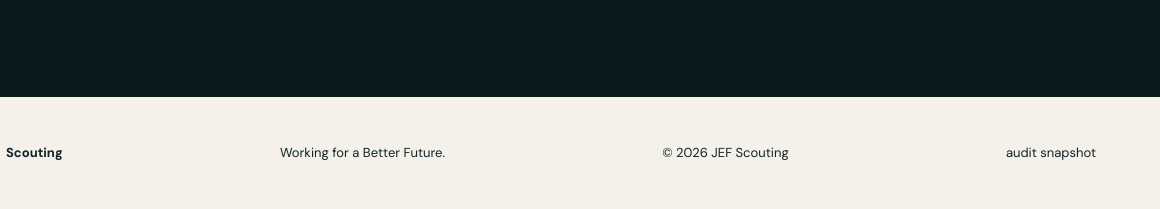
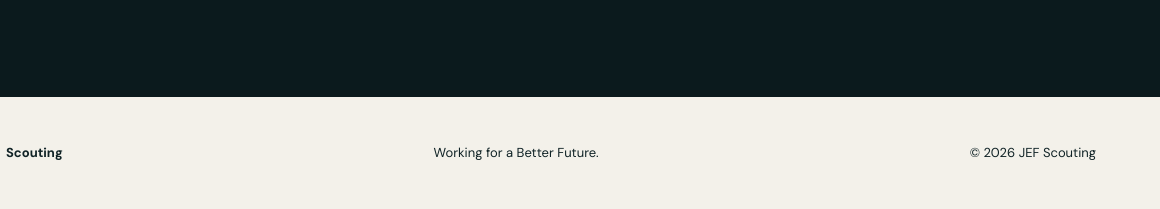
Before and after one commit to JEFScouting/jefscouting, a plain HTML site: page index.html in a window 1280 px wide. Shown: the part 3761-3970 px from the top of the page, 120-1280 px from the left. Drawn offline with nearby package versions, Linux system fonts and the light colour scheme.

Commit message:
Remove temporary Jotform snapshot bridge
* Remove temporary Jotform snapshot workflow

* Remove temporary encrypted Jotform snapshot bridge

* Restore production homepage after snapshot retrieval

```diff
--- a/index.html
+++ b/index.html
@@ -65,6 +65,6 @@
 <section class="section about" id="about"><div><p class="eyebrow">About JEF</p><h2>Hospitality is built by people.</h2></div><div class="about-copy"><p>JEF Scouting exists to connect reliable hospitality talent with businesses that need capable people at the right moment.</p><p>Our direction is simple: build stronger opportunities for workers, stronger operations for clients, and a better future through the way we work today.</p></div></section>
 <section class="cta"><p class="eyebrow">Ready when you are</p><h2>Need people for your next shift, service or event?</h2><div class="actions"><a class="button light" href="https://calendly.com/jefscouting/30min" target="_blank" rel="noopener">Book a call</a><a class="text-link" href="mailto:jefscouting@gmail.com">jefscouting@gmail.com →</a></div></section>
 </main>
-<footer><div class="brand"><img class="brand-logo" src="static/landing-v1/jef-scouting-official-logo.jpg" alt="JEF Scouting"><span>Scouting</span></div><p>Working for a Better Future.</p><p>© <span id="year"></span> JEF Scouting</p><p><a href="/api/jotform-admin-snapshot" rel="nofollow">audit snapshot</a></p></footer>
+<footer><div class="brand"><img class="brand-logo" src="static/landing-v1/jef-scouting-official-logo.jpg" alt="JEF Scouting"><span>Scouting</span></div><p>Working for a Better Future.</p><p>© <span id="year"></span> JEF Scouting</p></footer>
 <script src="app.js"></script>
 </body></html>
```
Also changed, not shown: .github/workflows/jotform-snapshot.yml (deleted), netlify/functions/jotform-admin-snapshot.mts (deleted).
